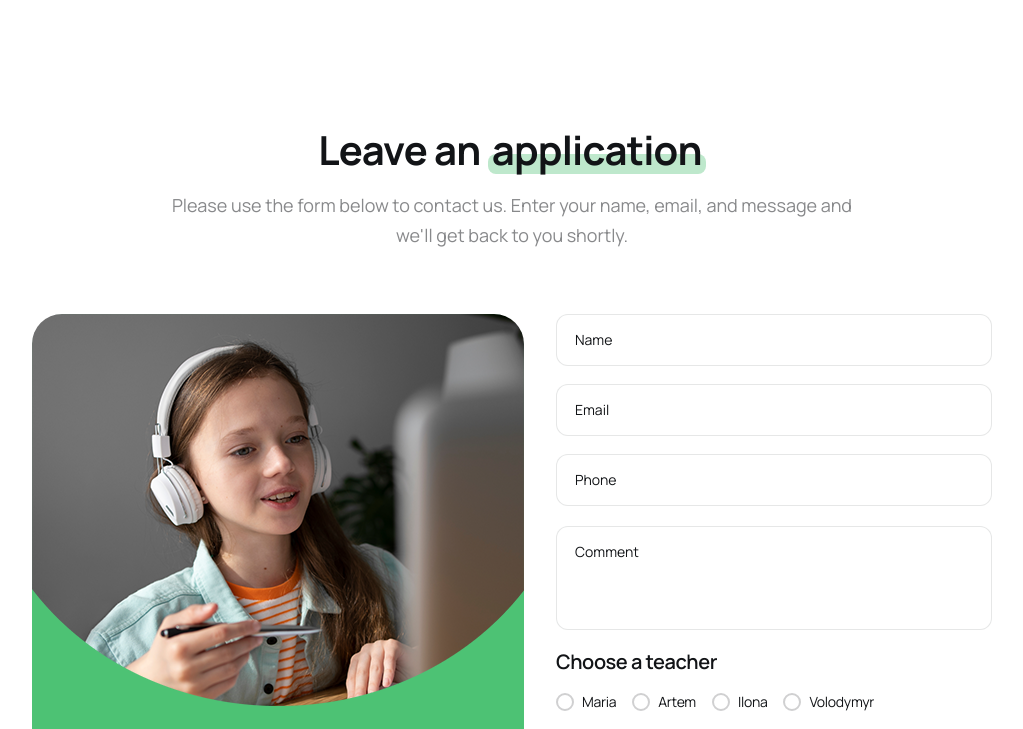
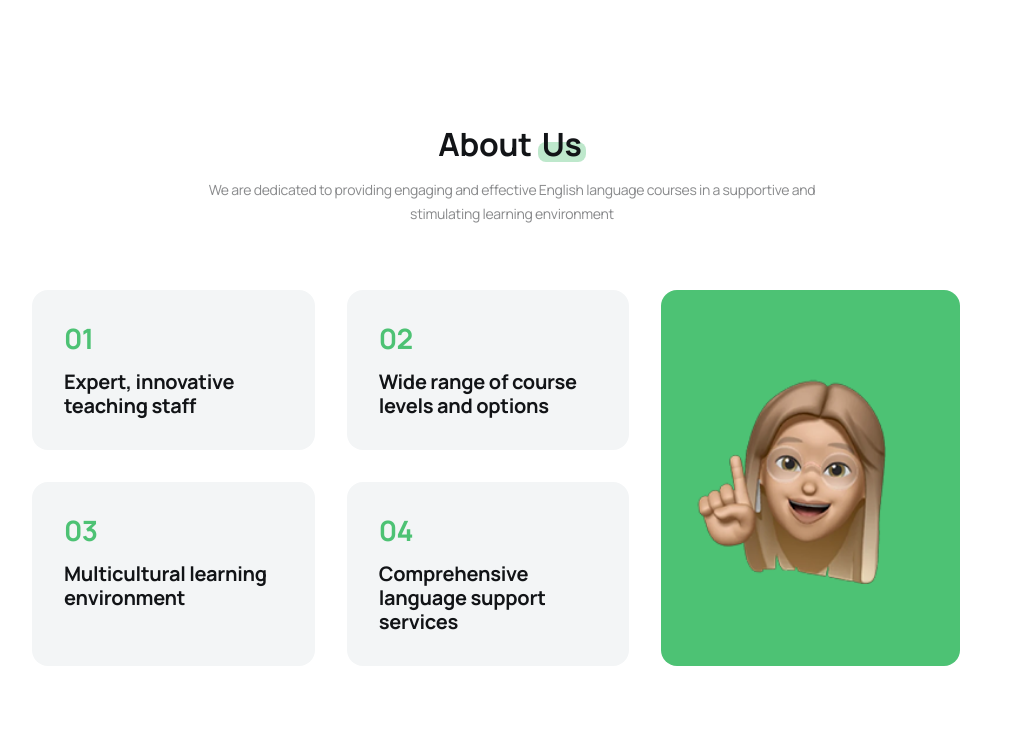
Before and after one commit to olexandrd/goit-markup-team-project, a website built with Vite: page index.html in a window 1280 px wide. Shown: the part 440-1169 px from the top of the page, without its empty margins (128-1151 px from the left). Built offline with nearby package versions, Linux system fonts and the light colour scheme.

Commit message:
layout and styling for about section

```diff
--- a/index.html
+++ b/index.html
@@ -32,6 +32,7 @@
     <main>
       <!-- Hero Section -->
       <load src="./src/partials/hero-section.html" />
+      <load src="./src/partials/about.html" />
       <load src="./src/partials/application.html" />
     </main>
     <footer class="footer">
--- /dev/null
+++ b/src/css/about.css
@@ -0,0 +1,98 @@
+.about-section {
+    display: flex;
+    flex-direction: column;
+}
+
+.about-section .description-container {
+    flex-basis: 100%;
+    margin-bottom: 40px;
+}
+
+.about-section .card-heading {
+    font-size: 28px;
+    font-weight: 700;
+    line-height: 32px;
+    letter-spacing: -0.02em;
+    text-align: left;
+    color: var(--green);
+    margin-bottom: 16px;
+}
+
+.about-section .description {
+    text-align: center;
+    margin-top: 16px;
+}
+
+.about-section .item-container {
+    display: flex;
+    flex-direction: column;
+    gap: 20px;
+}
+
+.about-section .card {
+    background: var(--gray);
+    border-radius: 16px;
+    padding: 32px;
+    flex-basis: 100%;
+}
+
+.about-section .image-background {
+    background-color: var(--green);
+    border-radius: 16px;
+    display: flex;
+    align-items: center;
+    justify-content: center;
+    padding: 51px 0;
+    margin-top: 20px;
+}
+
+@media screen and (min-width: 768px) {
+    .about-section .description-container {
+        margin-bottom: 64px;
+    }
+
+    .about-section .description {
+        max-width: 658px;
+        margin-left: auto;
+        margin-right: auto;
+    }
+
+    .about-section .item-container {
+        flex-direction: row;
+        flex-wrap: wrap;
+        gap: 32px;
+    }
+
+    .about-section .card {
+        flex-basis: calc((100% - 32px) / 2);
+    }
+
+    .about-section .image-background {
+        flex-basis: 100%;
+        padding: 16px 0;
+        margin-top: 32px;
+    }
+}
+
+@media screen and (min-width: 1280px) {
+    .about-section {
+        flex-direction: row;
+        flex-wrap: wrap;
+    }
+
+    /* the width of the list item container should be 2/3 */
+    .about-section .item-container {
+        flex-basis: calc(((100% - 64px) / 3) * 2);
+    }
+
+    .about-section .card {
+        flex-basis: calc((100% - 32px) / 2);
+    }
+
+    .about-section .image-background {
+        flex-basis: calc((100% - 64px) / 3);
+        padding: 70px 0;
+        margin-top: 0;
+        margin-left: 32px;
+    }
+}
--- a/src/css/base.css
+++ b/src/css/base.css
@@ -6,7 +6,9 @@
   --light-green: #d4fde1;
   --gray: #f3f5f6;
   --white: #fff;
+  --black_80: rgba(18, 20, 23, 0.5);
 
+  --font-family: 'Manrope', sans-serif;
   --section-padding: 80px;
   /* --intendance: 24px; */
   --transition: 250ms cubic-bezier(0.4, 0, 0.2, 1);
@@ -24,8 +26,10 @@ body {
   display: flex;
   flex-direction: column;
   font-size: 14px;
+  line-height: 24px;
+  letter-spacing: -0.02em;
   font-family: 'Manrope', sans-serif;
-  color: var(--black);
+  color: var(--black_80);
   background-color: var(--white);
 }
 
@@ -136,3 +140,20 @@ button {
 }
 
 /*#endregion Misc */
+
+/* #region Typography */
+.section-heading {
+  font-size: 32px;
+  font-weight: 700;
+  line-height: 36px;
+  text-align: center;
+  color: var(--black);
+}
+
+.bold {
+  font-size: 20px;
+  font-weight: 700;
+  color: var(--black);
+}
+
+/* #endregion Typography */
--- a/src/css/main.css
+++ b/src/css/main.css
@@ -2,7 +2,7 @@
 @import url('button.css');
 @import url('header.css');
 /* @import url('hero.css'); */
-/* @import url('about.css'); */
+ @import url('about.css');
 /* @import url('lessons.css'); */
 /* @import url('proposal.css'); */
 /* @import url('teachers.css'); */
--- /dev/null
+++ b/src/partials/about.html
@@ -0,0 +1,43 @@
+<section id="about" class="section">
+  <div class="container about-section">
+    <div class="description-container">
+      <h2 class="section-heading">About <span class="word-effect">Us</span></h2>
+      <p class="description">
+        We are dedicated to providing engaging and effective English language courses in a supportive and stimulating
+        learning environment
+      </p>
+    </div>
+    <ul class="item-container">
+      <li class="card">
+        <h3 class="card-heading">01</h3>
+        <p class="bold">
+          Expert, innovative teaching staff
+        </p>
+      </li>
+      <li class="card">
+        <h3 class="card-heading">02</h3>
+        <p class="bold">
+          Wide range of course levels and options
+        </p>
+      </li>
+      <li class="card">
+        <h3 class="card-heading">03</h3>
+        <p class="bold">
+          Multicultural learning environment
+        </p>
+      </li>
+      <li class="card">
+        <h3 class="card-heading">04</h3>
+        <p class="bold">
+          Comprehensive language support services
+        </p>
+      </li>
+    </ul>
+    <div class="image-background">
+      <img src="./src/images/about-us/memoji.png"
+           height="211px"
+           srcset="./src/images/about-us/memoji.png 1x, ./src/images/about-us/memoji@2x.png 2x"
+           alt="Smiling teacher memoji ;)">
+    </div>
+  </div>
+</section>
```
